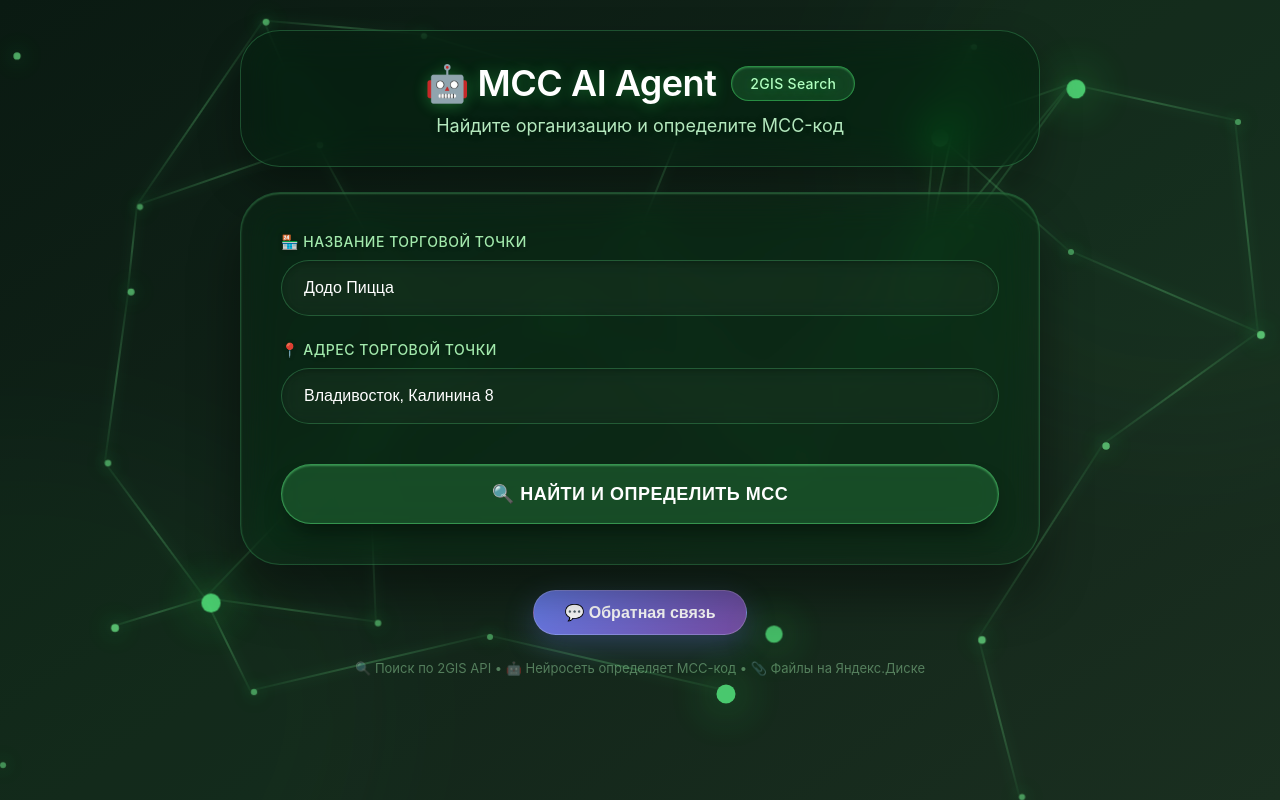
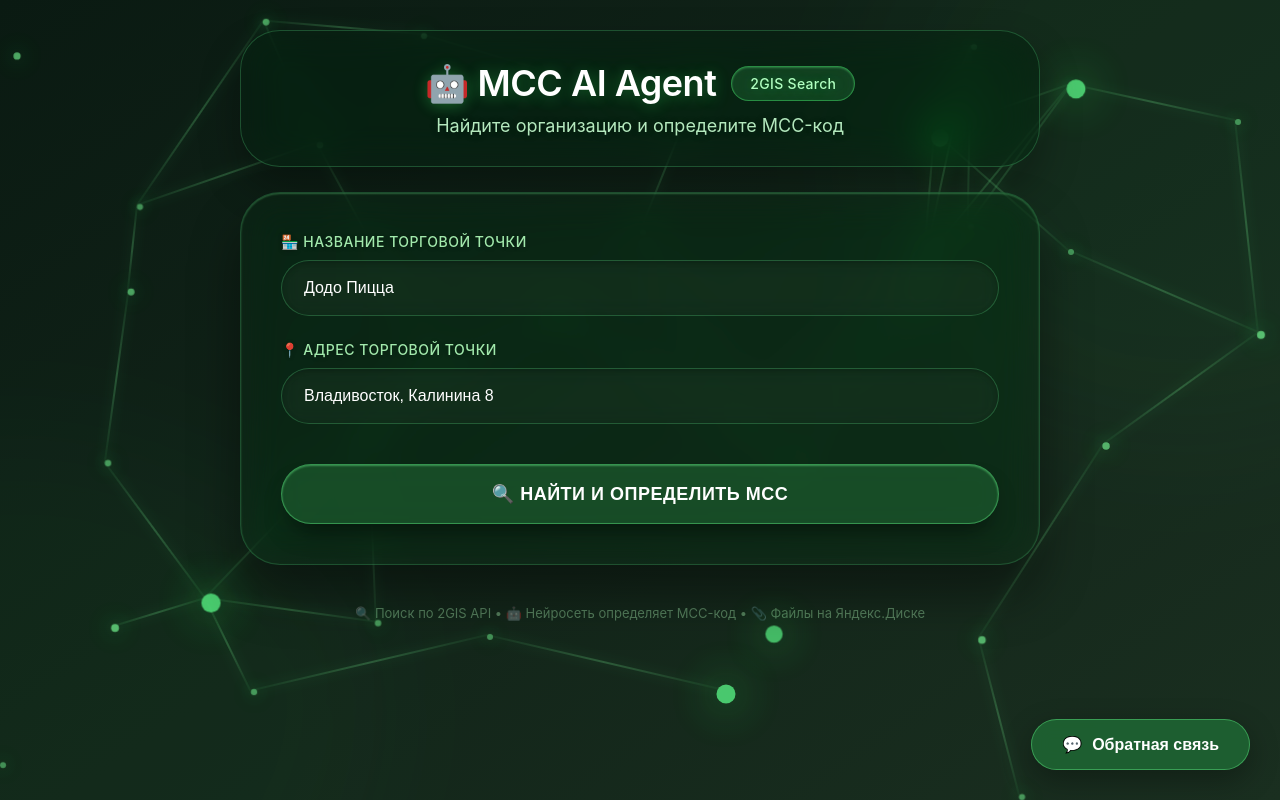
Before and after one commit to uniwer-dvfu/mcc_agent, a Flask app: page / in a window 1280 px wide. Run offline with Flask 3, Linux system fonts and the light colour scheme; some web fonts are replaced.

Commit message:
update feedback gmail and design

```diff
--- a/app.py
+++ b/app.py
@@ -12,6 +12,7 @@
 from email.mime.multipart import MIMEMultipart
 import logging
 from werkzeug.utils import secure_filename
+import json
 
 # Загружаем переменные окружения
 load_dotenv()
@@ -1029,11 +1030,72 @@
     })
 
 
+def send_to_google_sheets(name, email, message, files=None):
+    """
+    Отправляет данные обратной связи в Google Sheets
+    """
+    try:
+        # URL вашего Google Apps Script веб-приложения
+        GOOGLE_SHEETS_URL = os.getenv('GOOGLE_SHEETS_URL', '')
+
+        if not GOOGLE_SHEETS_URL:
+            logger.error("❌ GOOGLE_SHEETS_URL не настроен")
+            return False, "Google Sheets URL не настроен"
+
+        # Подготавливаем данные
+        files_info = []
+        if files:
+            for file in files:
+                files_info.append({
+                    'filename': file.get('filename', ''),
+                    'url': file.get('url', ''),
+                    'size': file.get('size', 0)
+                })
+
+        payload = {
+            'name': name,
+            'email': email,
+            'message': message,
+            'files': json.dumps(files_info, ensure_ascii=False),
+            'timestamp': datetime.datetime.now().isoformat()
+        }
+
+        logger.info(f"📤 Отправка в Google Sheets: {name}")
+
+        response = requests.post(
+            GOOGLE_SHEETS_URL,
+            json=payload,
+            timeout=30,
+            headers={'Content-Type': 'application/json'}
+        )
+
+        if response.status_code == 200:
+            result = response.json()
+            if result.get('success'):
+                logger.info("✅ Данные сохранены в Google Sheets")
+                return True, "Данные сохранены в Google Sheets"
+            else:
+                logger.error(f"❌ Ошибка Google Sheets: {result.get('error')}")
+                return False, result.get('error', 'Unknown error')
+        else:
+            logger.error(f"❌ Ошибка HTTP: {response.status_code}")
+            return False, f"HTTP error: {response.status_code}"
+
+    except requests.exceptions.Timeout:
+        logger.error("❌ Таймаут при отправке в Google Sheets")
+        return False, "Timeout"
+    except requests.exceptions.ConnectionError:
+        logger.error("❌ Ошибка соединения с Google Sheets")
+        return False, "Connection error"
+    except Exception as e:
+        logger.error(f"❌ Ошибка: {e}")
+        return False, str(e)
+
+
 @app.route('/send_feedback', methods=['POST'])
 def send_feedback():
     """Обрабатывает отправку обратной связи"""
     try:
-        # Получаем данные из формы
         name = request.form.get('name', '').strip()
         email = request.form.get('email', '').strip()
         message = request.form.get('message', '').strip()
@@ -1056,31 +1118,26 @@
         logger.info(f"Сообщение: {message[:50]}...")
         logger.info(f"Файлов: {len(files) if files else 0}")
 
-        # Сохраняем файлы локально
+        # Загружаем файлы на Яндекс.Диск
         saved_files = []
         if files:
             for file in files:
                 if file and file.filename:
-                    # Пробуем загрузить на Яндекс.Диск
                     if YANDEX_DISK_TOKEN:
                         result = upload_to_yandex_disk(file, file.filename)
-                    else:
-                        # Если нет токена, сохраняем локально
-                        result = save_file_locally(file)
+                        if result['success']:
+                            saved_files.append(result)
 
-                    if result['success']:
-                        saved_files.append(result)
-
-        # Сохраняем в файл
+        # Сохраняем в локальный файл
         save_feedback_to_file(name, email, message, saved_files)
 
-        # Отправляем email
-        email_success, email_message = send_feedback_email(name, email, message, saved_files)
+        # Отправляем в Google Sheets
+        sheets_success, sheets_message = send_to_google_sheets(name, email, message, saved_files)
 
-        if email_success:
+        if sheets_success:
             response = {
                 "success": True,
-                "message": "Спасибо! Ваше сообщение отправлено на почту",
+                "message": "Спасибо! Ваше сообщение сохранено в Google Sheets",
                 "files": saved_files
             }
         else:
@@ -1098,7 +1155,6 @@
     except Exception as e:
         logger.error(f"❌ Ошибка: {e}")
         return jsonify({"success": False, "error": str(e)})
-
 
 @app.route('/test_email', methods=['GET'])
 def test_email():
--- a/templates/index_simple.html
+++ b/templates/index_simple.html
@@ -761,25 +761,52 @@
             color: #d0ffd8;
         }
 
-        /* Кнопка обратной связи в футере */
-        .footer-feedback-btn {
-            background: linear-gradient(135deg, #667eea 0%, #764ba2 100%);
-            border: none;
-            border-radius: 50px;
-            padding: 12px 30px;
+        /* Кнопка обратной связи в правом нижнем углу */
+        .feedback-button {
+            position: fixed;
+            bottom: 30px;
+            right: 30px;
+            z-index: 1000;
+            background: rgba(30, 100, 50, 0.9);
+            backdrop-filter: blur(10px);
+            border: 1px solid rgba(100, 255, 140, 0.4);
+            border-radius: 60px;
+            padding: 15px 30px;
             color: white;
             font-size: 16px;
             font-weight: 600;
             cursor: pointer;
             transition: all 0.3s ease;
-            box-shadow: 0 10px 30px rgba(102, 126, 234, 0.3);
-            margin-bottom: 15px;
-            border: 1px solid rgba(255, 255, 255, 0.2);
-        }
-
-        .footer-feedback-btn:hover {
-            transform: translateY(-2px);
-            box-shadow: 0 15px 35px rgba(102, 126, 234, 0.4);
+            display: flex;
+            align-items: center;
+            gap: 10px;
+            box-shadow: 0 10px 30px rgba(0, 0, 0, 0.3);
+        }
+
+        .feedback-button:hover {
+            background: rgba(40, 120, 60, 0.95);
+            transform: translateY(-3px);
+            box-shadow: 0 15px 35px rgba(0, 0, 0, 0.4);
+            border-color: rgba(120, 255, 150, 0.6);
+        }
+
+        /* Адаптация для мобильных */
+        @media screen and (max-width: 480px) {
+            .feedback-button {
+                bottom: 20px;
+                right: 20px;
+                padding: 12px 20px;
+                font-size: 14px;
+            }
+        }
+
+        @media screen and (max-width: 360px) {
+            .feedback-button {
+                bottom: 15px;
+                right: 15px;
+                padding: 10px 15px;
+                font-size: 13px;
+            }
         }
 
         /* Футер */
@@ -788,6 +815,7 @@
             margin-top: 25px;
             color: rgba(180, 255, 190, 0.4);
             font-size: 13px;
+            padding: 15px;
         }
 
         /* ===== АДАПТИВНЫЙ ДИЗАЙН ===== */
@@ -984,11 +1012,6 @@
 
             .confidence-label {
                 font-size: 12px;
-            }
-
-            .footer-feedback-btn {
-                padding: 10px 25px;
-                font-size: 14px;
             }
 
             .footer {
@@ -1096,6 +1119,11 @@
         <div class="liquid-blob"></div>
         <div class="liquid-blob"></div>
     </div>
+
+    <!-- Кнопка обратной связи -->
+    <button class="feedback-button" id="openFeedbackBtn">
+        <span>💬</span> Обратная связь
+    </button>
 
     <!-- Модальное окно обратной связи -->
     <div class="modal-overlay" id="feedbackModal">
@@ -1182,14 +1210,9 @@
         <div id="resultContainer"></div>
     </div>
 
-    <!-- Футер с кнопкой обратной связи -->
+    <!-- Футер -->
     <div class="footer">
-        <button class="footer-feedback-btn" id="openFeedbackBtn">
-            <span>💬</span> Обратная связь
-        </button>
-        <div style="margin-top: 10px;">
-            🔍 Поиск по 2GIS API • 🤖 Нейросеть определяет MCC-код • 📎 Файлы на Яндекс.Диске
-        </div>
+        🔍 Поиск по 2GIS API • 🤖 Нейросеть определяет MCC-код • 📎 Файлы на Яндекс.Диске
     </div>
 
     <script>
```
